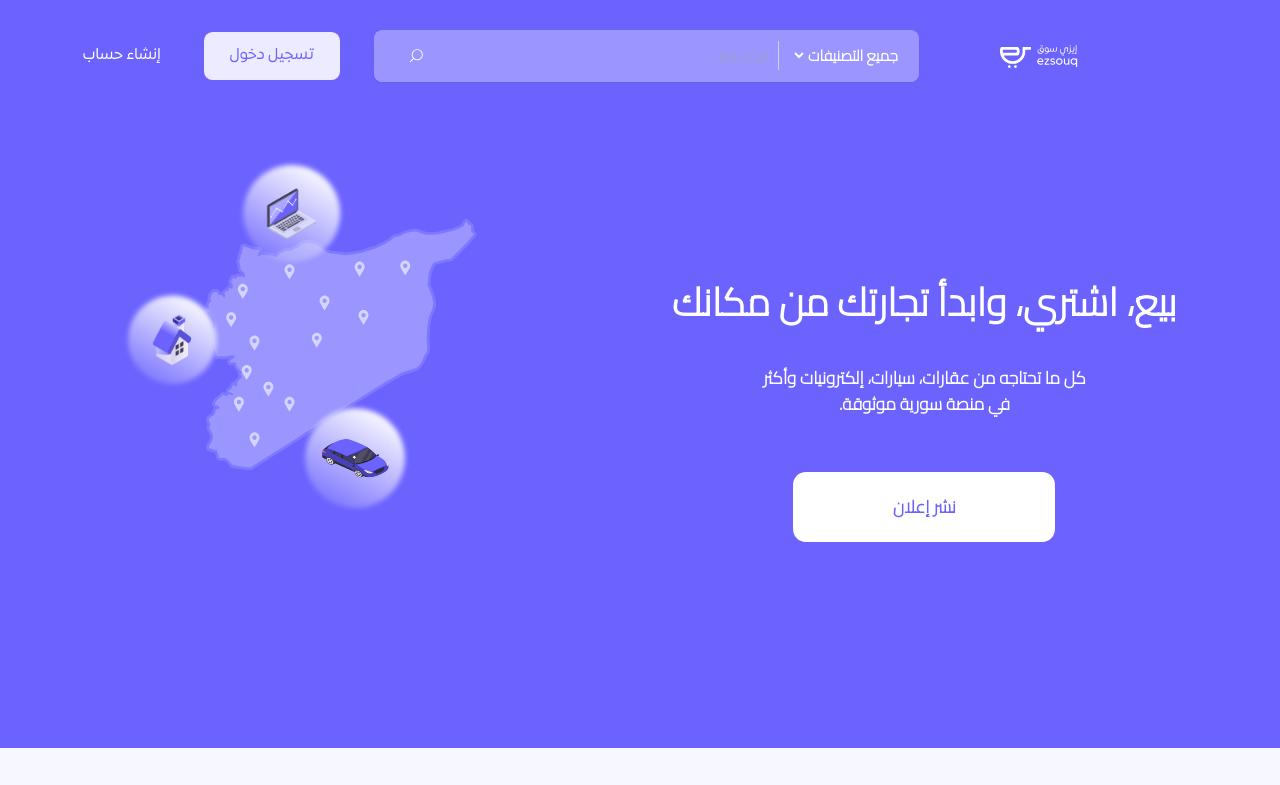
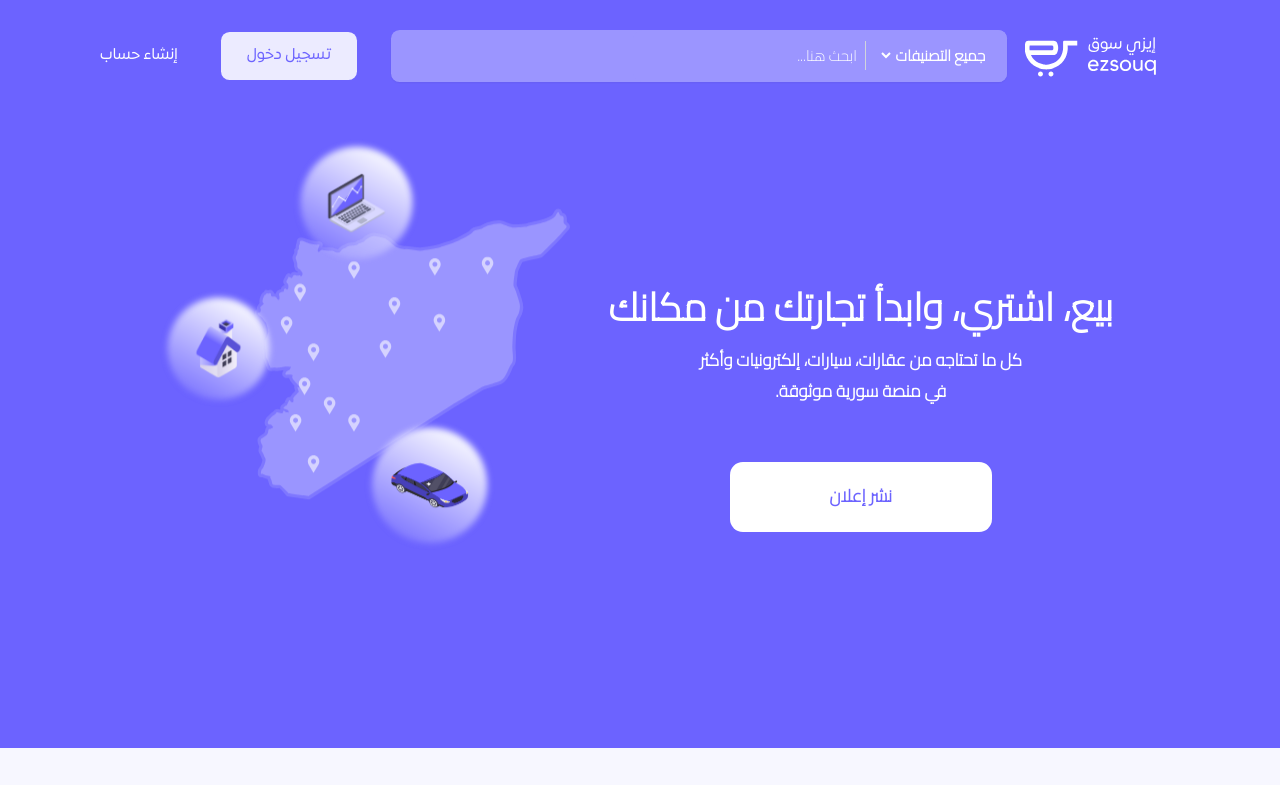
Before and after one commit to AhmadMostafaHamdo/ezsouq, a React (Vite) app: page / in a window 1280 px wide. Shown: the top 785 px of the page. Built offline with nearby package versions, Linux system fonts and the light colour scheme.

Commit message:
responsive for mobile

```diff
--- a/src/components/common/Header.jsx
+++ b/src/components/common/Header.jsx
@@ -4,7 +4,7 @@ import logo from "../../assets/images/logoWithTitleWhite.svg";
 import menuIcon from "../../assets/images/menu.svg";
 import searchIcon from "../../assets/images/search.svg";
 import close from "../../assets/images/close.png";
-import { selectOptions } from "../../data/filterData";
+import SearchInput from "./SearchInput";
 
 const Header = () => {
   const [isSidebarOpen, setIsSidebarOpen] = useState(false);
@@ -14,8 +14,8 @@ const Header = () => {
   const toggleSearch = () => setIsSearchVisible(!isSearchVisible);
 
   return (
-    <header className="bg-primary text-white p-4 md:px-12 lg:px-20 md:py-6 shadow-md">
-      <div className="flex items-center justify-between">
+    <header className="bg-primary text-white  md:px-12 lg:px-20 md:py-6 shadow-md">
+      <div className="flex items-center justify-between container">
         <button
           onClick={toggleSidebar}
           className="md:hidden w-8 h-8 flex items-center justify-center"
@@ -44,8 +44,12 @@ const Header = () => {
           </div>
         )}
 
-        <div className="flex-1 flex justify-end md:flex-none md:mr-16">
-          <img src={logo} alt="Logo" className="w-40 h-14 object-contain" />
+        <div className="flex-1 flex justify-end ml-[-2.1rem] md:flex-none ">
+          <img
+            src={logo}
+            alt="Logo"
+            className="w-40 h-14 md:scale-[1.7] object-contain"
+          />
         </div>
 
         <div className="hidden md:flex flex-1 mx-8 max-w-xl h-12 bg-main rounded-lg shadow-sm">
@@ -110,39 +114,7 @@ const Header = () => {
   );
 };
 
-const SearchInput = ({ mobile = false }) => {
-  const handleSearch = (e) => {
-    e.preventDefault();
-    console.log("تم تنفيذ البحث");
-  };
-
-  return (
-    <form
-      onSubmit={handleSearch}
-      className={`flex w-full h-12 items-center font-sans bg-main rounded-lg px-4 ${
-        mobile ? "border border-gray-600 shadow-md" : ""
-      }`}
-    >
-      <select className="outline-none cursor-pointer font-bold text-sm bg-main ml-3 text-primary-dark">
-        {selectOptions.map((option, index) => (
-          <option key={index} value={option[index]}>
-            {option}
-          </option>
-        ))}
-      </select>
-      <div className="border-r border-gray-300 flex items-center flex-1">
-        <input
-          type="text"
-          className="h-full w-full px-2 border-0 bg-main placeholder-gray-400 text-sm focus:outline-none"
-          placeholder="ابحث هنا..."
-        />
-        <button type="submit" className="ml-3 mr-2 w-5 h-5 text-gray-500">
-          <img src={searchIcon} alt="Search" />
-        </button>
-      </div>
-    </form>
-  );
-};
+<SearchInput />;
 
 const AuthLinks = ({ mobile = false }) => (
   <div
--- /dev/null
+++ b/src/components/common/SearchInput.jsx
@@ -0,0 +1,40 @@
+import searchIcon from "../../assets/images/search.svg";
+
+import { selectOptions } from "../../data/filterData";
+const SearchInput = ({ mobile = false }) => {
+  const handleSearch = (e) => {
+    e.preventDefault();
+    console.log("تم تنفيذ البحث");
+  };
+
+  return (
+    <form
+      onSubmit={handleSearch}
+      className={`flex w-[78w] h-12 items-center font-sans bg-main rounded-lg px-4 ${
+        mobile ? "border border-gray-600 shadow-md" : ""
+      }`}
+    >
+      <select className="outline-none cursor-pointer font-bold text-sm bg-main ml-3 text-primary-dark">
+        {selectOptions.map((option, index) => (
+          <option key={index} value={option[index]}>
+            {option}
+          </option>
+        ))}
+      </select>
+      <div className="border-r border-gray-300 flex items-center flex-1">
+        <input
+          type="text"
+          className="h-full w-full px-2 border-0 bg-main placeholder:text-white  text-sm focus:outline-none"
+          placeholder="ابحث هنا..."
+        />
+        <button
+          type="submit"
+          className="ml-3 mr-2 w-5 h-5 text-gray-500 md:hidden"
+        >
+          <img src={searchIcon} alt="Search" />
+        </button>
+      </div>
+    </form>
+  );
+};
+export default SearchInput;
--- a/src/components/forms/AuthForm.jsx
+++ b/src/components/forms/AuthForm.jsx
@@ -9,6 +9,7 @@ import loginImage from "../../assets/images/loginImage.svg";
 import googleIcon from "../../assets/images/googleLogo.svg";
 import { useDispatch, useSelector } from "react-redux";
 import { thunkAuth } from "../../store/auth/thunk/authThunk";
+import axios from "axios";
 const AuthForm = ({ fields, schema, btnAuth }) => {
   const dispatch = useDispatch();
   const { user, error } = useSelector((state) => state.auth);
@@ -23,9 +24,20 @@ const AuthForm = ({ fields, schema, btnAuth }) => {
     register,
     formState: { errors, isSubmitting },
   } = form;
-  const onSubmit = (data) => {
+  const onSubmit = async (data) => {
     const { name, infoContact, password } = data;
-    dispatch(thunkAuth({ name, infoContact, password }));
+    try {
+      const res = await axios.post("/register", {
+        name,
+        infoContact,
+        password,
+      });
+      console.log(res);
+      return res.data;
+    } catch (error) {
+      return console.log(error);
+    }
+    // dispatch(thunkAuth({ name, infoContact, password }));
     // reset();
   };
   return (
--- a/src/components/main/Main.jsx
+++ b/src/components/main/Main.jsx
@@ -4,11 +4,11 @@ import animationData from "../../assets/lottifiles/web home animation.json";
 const  Main = () => {
   return (
     <div className="md:h-[636px] w-[100vw]  pb-4 md:px-20 text-white font-sans flex-col-reverse md:flex-row flex   bg-primary">
-      <div className="w-[100vw] md:w-[50vw] flex flex-col items-center container">
+      <div className="w-[100vw] md:w-[50vw] flex flex-col items-center pr-[4.7rem] container">
         <h1 className="text-[24px] md:text-[1.5rem] lg:text-[2.25rem]  text-nowrap font-[800] md:mt-[161px]">
           بيع، اشتري، وابدأ تجارتك من مكانك
         </h1>
-        <p className="w-[464px] font-bold text-center mt-[35px] text-[1rem]">
+        <p className="w-[464px] font-bold text-center mt-[2.3px] text-[1rem]">
           كل ما تحتاجه من عقارات، سيارات، إلكترونيات وأكثر <br />
           في منصة سورية موثوقة.
         </p>
@@ -20,7 +20,7 @@ const  Main = () => {
         </Link>
       </div>
       <div className="w-full flex justify-center md:justify-end items-center">
-        <div className="w-[70%]  transform   md:translate-x-[0px] md:-translate-y-[11vh]">
+        <div className="w-[70%]  transform ml-20   md:translate-x-[0px] md:-translate-y-[10vh] scale-[1.3]">
           <Lottie animationData={animationData} loop={false} />
         </div>
       </div>
--- a/src/index.css
+++ b/src/index.css
@@ -73,3 +73,6 @@ input {
     backdrop-filter: blur(0);
   }
 }
+html {
+  line-height: 1.8;
+}
```
